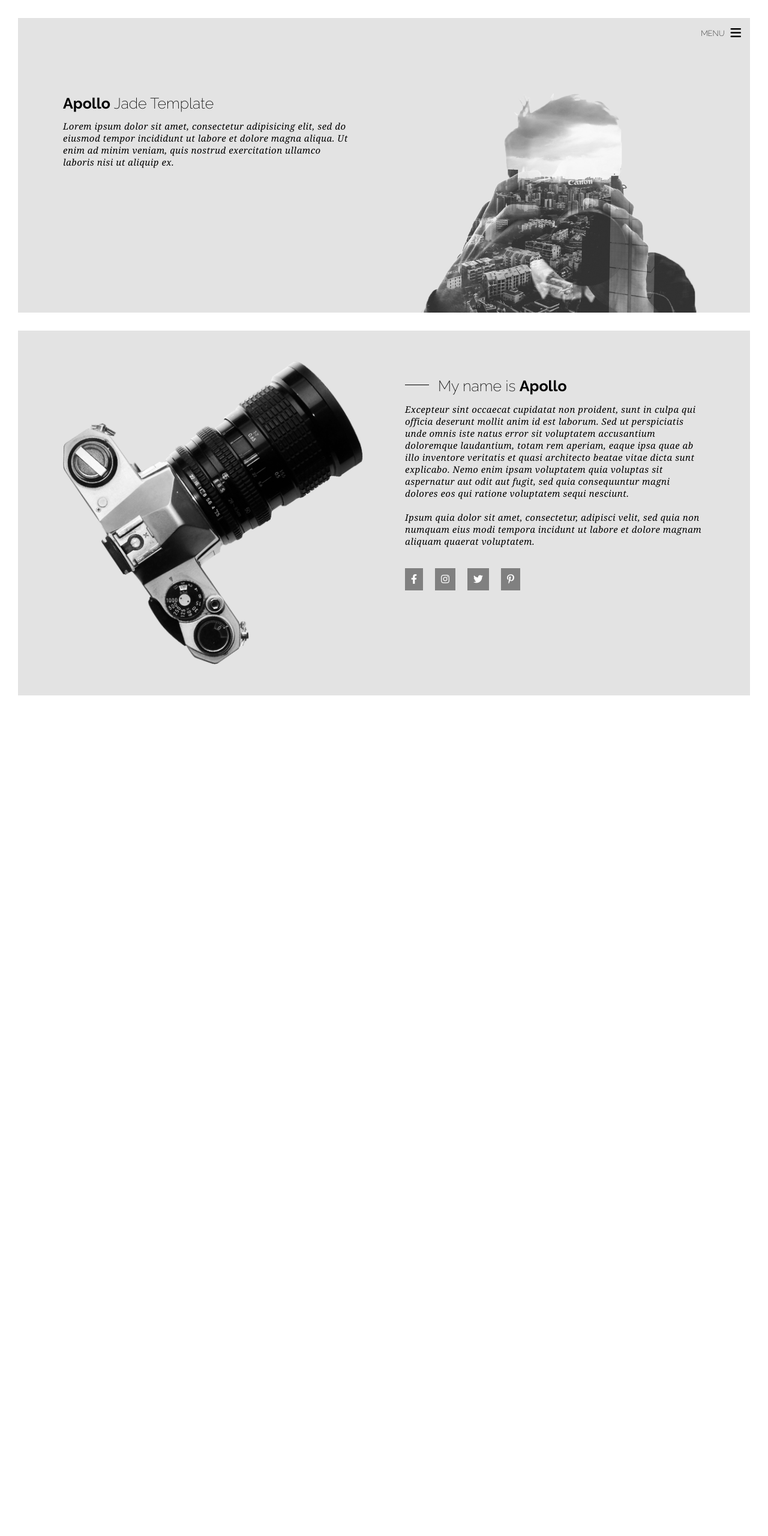
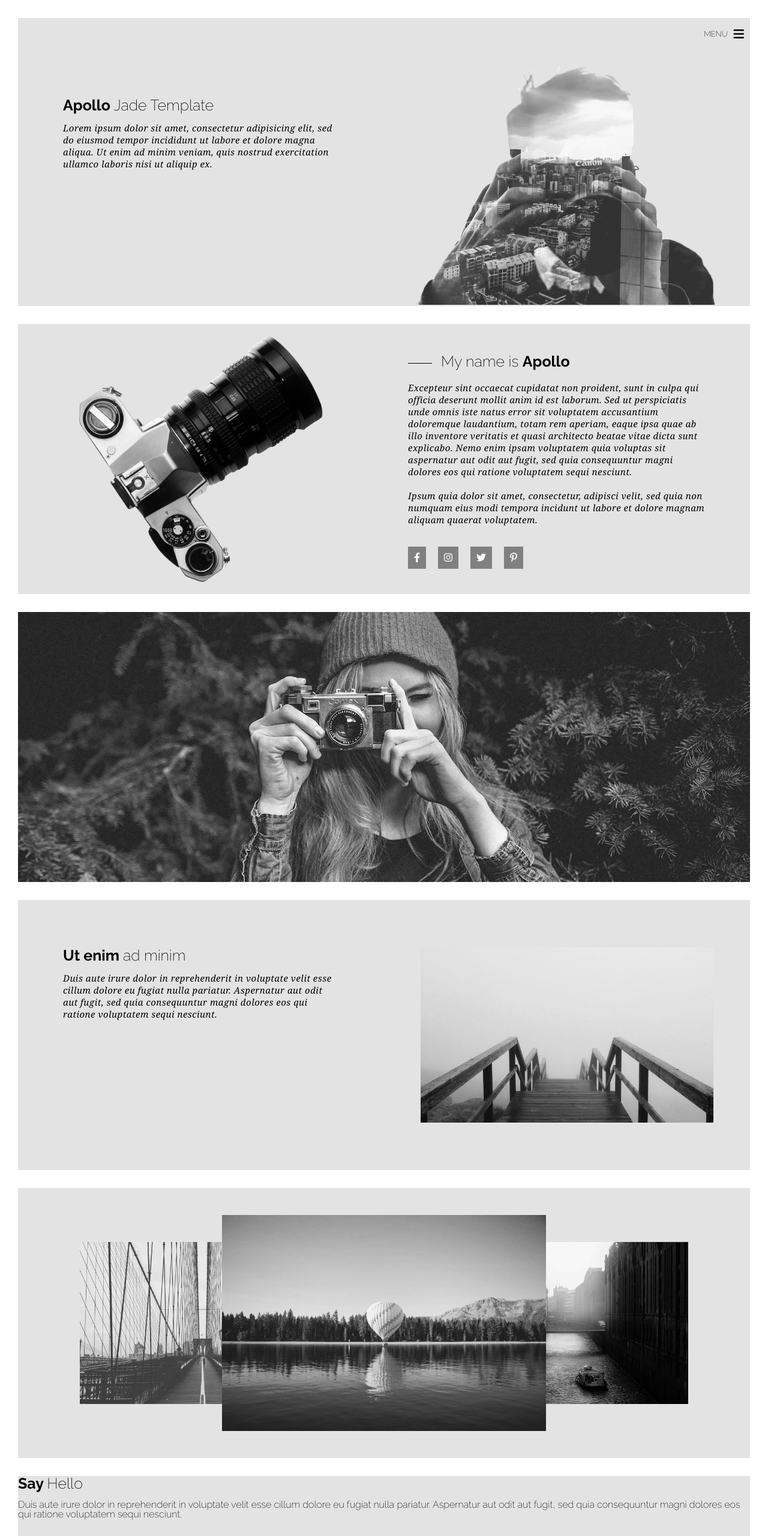
Before and after one commit to KarolinaBorisova/HTML-CSS-Exercise, a plain HTML site: page Portfolio-WebPage/index.html in a window 1280 px wide. Shown: the top 2560 px of the page at 60% size. Before the commit the page ends 1189 px from the top, so only its background shows below. Drawn offline with Linux system fonts and the light colour scheme.

Commit message:
portfolio change

```diff
--- a/Portfolio-WebPage/index.html
+++ b/Portfolio-WebPage/index.html
@@ -32,6 +32,9 @@
     </article>
     <article class="article two">
         <div class="container-img-desc">
+            <div class="img-container">
+                <img src="./images/camera.png" alt="">
+            </div>
             <div class="article__desc">
                 <div class="title-container">
                     <div class="hr-line"></div>
@@ -61,11 +64,46 @@
                     <li class="box"><i class="fa-brands fa-pinterest-p"></i></li>
                 </ul>
             </div>
-            <div class="img-container">
-                <img src="./images/camera.png" alt="">
-            </div>
+
 
     </article>
+    <article class="article three">
+        <img src="./images/thumb-1.jpeg" alt="">
+    </article>
+    <article class="article four">
+        <div class="container-img-desc">
+            <div class="article__desc">
+                <p class="desc__title"><span class="bold">Ut enim </span>ad minim</p>
+                <p class="desc__info">Duis aute irure dolor in reprehenderit in voluptate velit esse cillum dolore eu
+                    fugiat nulla pariatur. Aspernatur aut odit aut fugit, sed quia consequuntur magni dolores eos qui
+                    ratione voluptatem sequi nesciunt.
+                </p>
+            </div>
+            <div class="img-container">
+                <img src="./images/featured.jpeg" alt="">
+            </div>
+        </div>
+
+    </article>
+    <article class="article five">
+        <div class="img-container">
+            <img class="img bridge" src="./images/thumb-3.jpeg" alt="">
+            <img class="img balloon" src="./images/thumb-4.jpeg" alt="">
+            <img class="img river" src="./images/thumb-122.jpeg" alt="">
+        </div>
+    </article>
+    <article class="article six">
+        <div class="container-desc">
+            <p class="desc__title"><span class="bold">Say </span>Hello</p>
+            <p class="desc__info">Duis aute irure dolor in reprehenderit in voluptate velit esse cillum dolore eu fugiat
+                nulla pariatur. Aspernatur aut odit aut fugit, sed quia consequuntur magni dolores eos qui ratione
+                voluptatem sequi nesciunt.
+            </p>
+
+        </div>
+    </article>
+
+
 
 </body>
 
--- a/Portfolio-WebPage/styles/style.css
+++ b/Portfolio-WebPage/styles/style.css
@@ -1,126 +1,187 @@
 @import url('./reset.css');
 @import url('https://fonts.googleapis.com/css2?family=Raleway:ital,wght@0,200;0,700;1,300&display=swap');
 
-:root{
+
+:root {
     --clr-grey-bg: #e3e3e3;
+}
 
-}
-body{
+body {
     font-family: 'Raleway', sans-serif;
 }
-.article{
-    height: 30%;
+
+.article {
     background-color: var(--clr-grey-bg);
-    overflow: hidden;
-    margin:30px ;
+    margin: 30px;
+    height: 450px;
 }
 
-.article .nav{
+.article.one {
+    height: 480px
+}
+
+.article .nav {
     display: flex;
     justify-content: flex-end;
     align-items: center;
-    margin: 15px;
+    padding: 10px;
 }
-.article .nav .menu{
-font-size: 13px;
-padding: 0 10px;
+
+.article .nav .menu {
+    font-size: 13px;
+    padding: 10px 10px;
 }
-.article .nav .fa-solid.fa-bars{
+
+.article .nav .fa-solid.fa-bars {
     font-size: 20px;
 }
-.article .container-img-desc{
-    display: flex;
+
+.article .container-img-desc {
+    display: grid;
+    grid-template-columns: 50% 50%;
+    grid-auto-rows: 450px;
 }
-.article .container-img-desc .article__desc{
+
+.article.one .container-img-desc {
+    grid-auto-rows: 425px;
+}
+
+.article .container-img-desc .article__desc {
     margin: 30px 0px;
-    padding : 50px 75px;
-    width: 50%;
+    padding: 50px 75px;
+    max-height: 450px;
+    overflow: hidden;
+}
 
-}
 .desc__title {
     font-size: 25px;
     margin-bottom: 15px;
 }
-.bold{
+
+.bold {
     font-weight: bold;
 }
+
 .article .container-img-desc .article__desc .desc__info {
     font-size: 15px;
     font-style: italic;
-  font-family:Georgia, 'Times New Roman', Times, serif;
-  font-weight: 300;
+    font-family: Georgia, 'Times New Roman', Times, serif;
+    font-weight: 300;
     letter-spacing: 0.5px;
     line-height: 20px;
-
 }
-.article.one .container-img-desc .img-container{
-    padding : 50px 75px 0px 30px;
-    width: 50%;
 
 
-}
-
-.article.one .container-img-desc .img-container img{
-
+.img-container img {
     width: 100%;
     height: 100%;
-    object-fit:cover;
-
+    object-fit: contain;
 }
 
 
 /* second article*/
-.article.two .container-img-desc{
-    flex-direction: row-reverse;
-}
 
-.article.two .hr-line{
-
+.article.two .hr-line {
     width: 40px;
     text-align: center;
     border-bottom: 1px solid #000;
     line-height: 0.1em;
-    margin: 10px  15px 30px 0px;
+    margin: 15px 15px 30px 0px;
 }
 
-.article.two .title-container{
+.article.two .title-container {
     display: flex;
 }
 
-.empty{
+.empty {
     color: var(--clr-grey-bg);
     height: 20px;
 }
 
+.article.two .container-img-desc {
+    margin: auto 0px;
+}
 
-.article.two .container-img-desc .img-container{
-    padding : 50px 30px 50px 75px;
-    width: 50%;
+.article.two .container-img-desc .img-container {
+    padding: 20px;
+}
 
-}
-.article.two .container-img-desc .img-container img{
-
+.article.two .container-img-desc .img-container img {
     width: 100%;
     height: 100%;
-    object-fit:contain;
+    object-fit: contain;
+}
 
+.article.two .container-img-desc .article__desc {
+    padding-left: 40px;
+    margin: 0px;
 }
-.article.two .container-img-desc .article__desc{
-  padding-left: 40px;
 
+.article.two .container-img-desc .desc__info {
+    margin-bottom: 35px;
 }
-.article.two .container-img-desc .desc__info{
 
-    margin-bottom: 35px;
-
-}
-.article.two ul{
+.article.two ul {
     display: flex;
     gap: 20px
+}
 
-}
-.article.two .box{
+.article.two .box {
     background-color: grey;
     color: white;
     padding: 10px;
 }
+
+/* article three */
+
+.article.three img {
+    width: 100%;
+    height: 100%;
+    object-fit: cover;
+}
+
+/* article four */
+.article.four .container-img-desc .img-container img {
+    width: 80%;
+    height: 80%;
+    margin: auto;
+}
+
+.article.four .container-img-desc .img-container {
+    display: flex;
+}
+
+/* article five */
+.article.five .img-container {
+    display: flex;
+    align-items: center;
+    height: 450px;
+    max-width: 1170px;
+    margin-left: auto;
+    margin-right: auto;
+}
+
+.article.five .img {
+    display: inline;
+    object-fit: contain;
+}
+
+.article.five .img.balloon {
+    height: 80%;
+    width: 80%;
+    z-index: 3;
+
+}
+
+.article.five .img.bridge {
+    height: 60%;
+    width: 60%;
+    margin-right: -30%;
+}
+
+.article.five .img.river {
+    height: 60%;
+    width: 60%;
+    margin-left: -30%;
+}
+/* article six */
```
Also changed, not shown: 1 other file.
